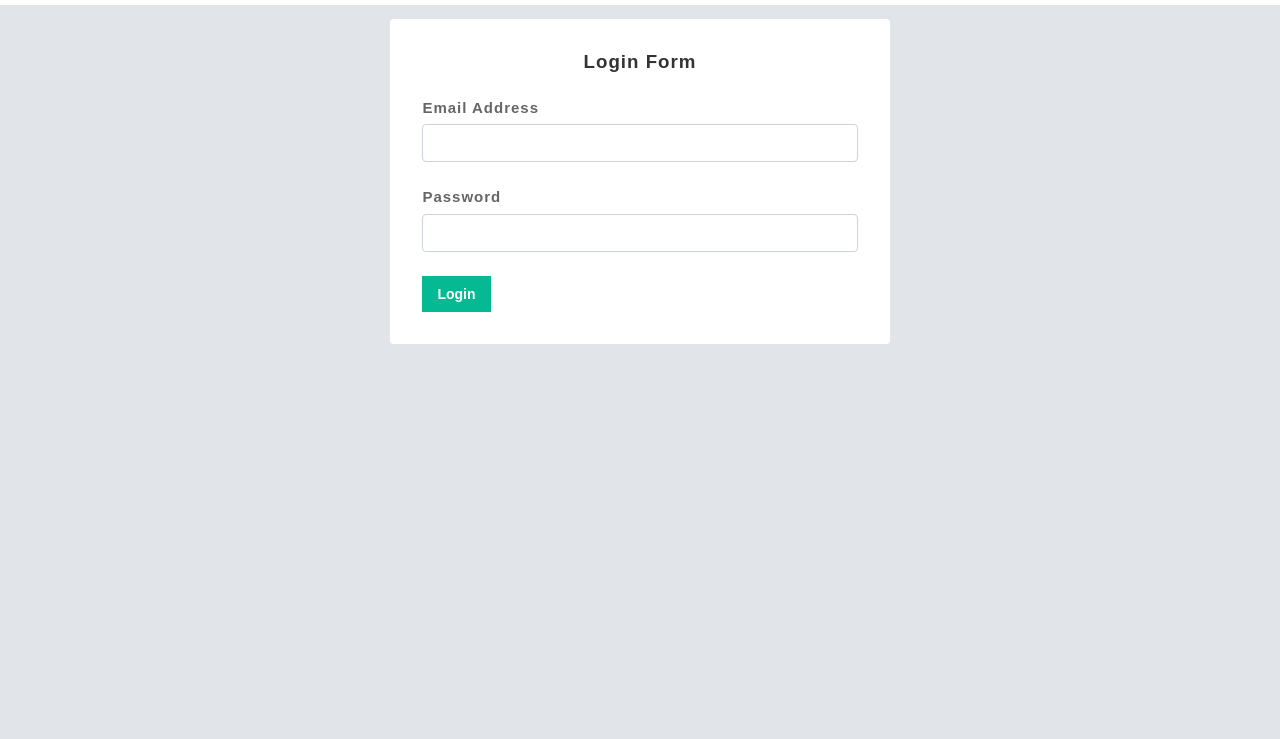
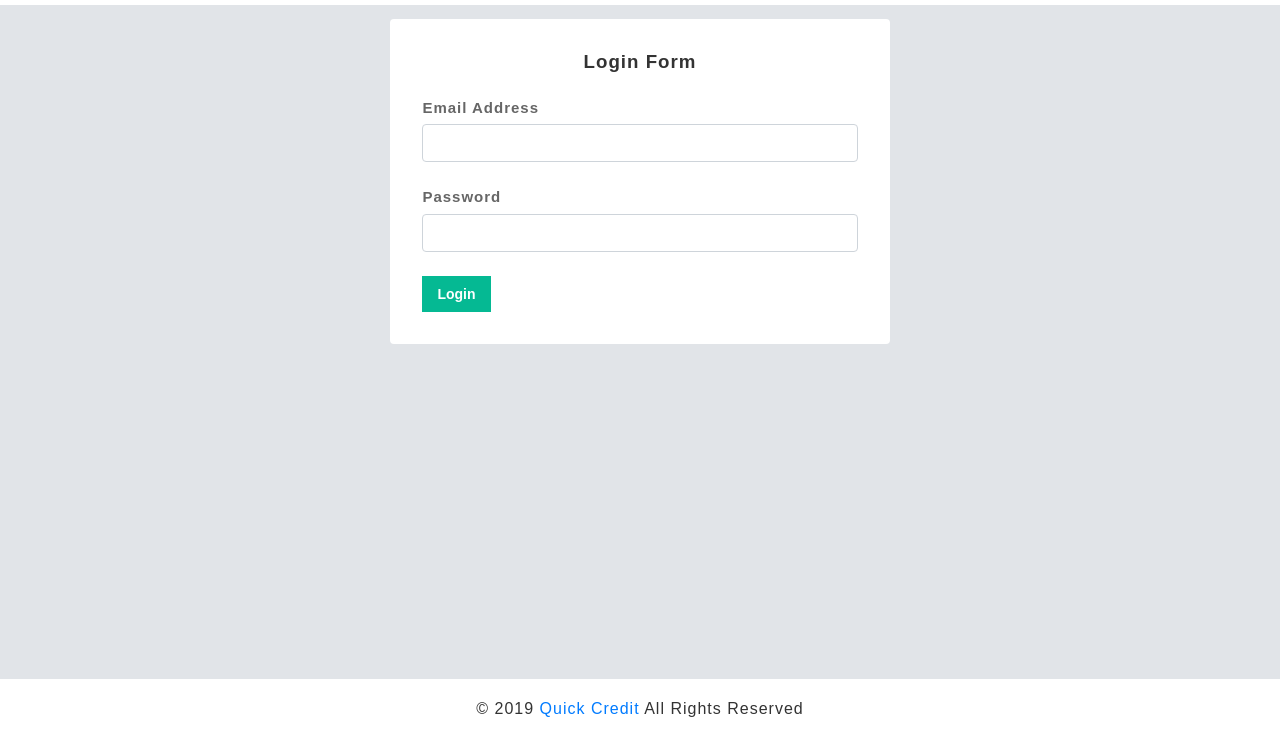
Before and after one commit to Hervera/QuickCredit-Backend, a plain HTML site: page UI/login.html in a window 1280 px wide. Shown: the part 61-800 px from the top of the page. Drawn offline with Linux system fonts and the light colour scheme.

Commit message:
[Updates #165749374]

```diff
--- a/UI/login.html
+++ b/UI/login.html
@@ -44,5 +44,10 @@
 			</div>
 		</section>
 	</div>
+	<footer>
+		<div class="copyright">
+			 <p>&copy; <script>document.write(new Date().getFullYear());</script> <a href="#">Quick Credit</a> All Rights Reserved</p>
+		</div>
+	</footer>
 </body>
 </html>
```
